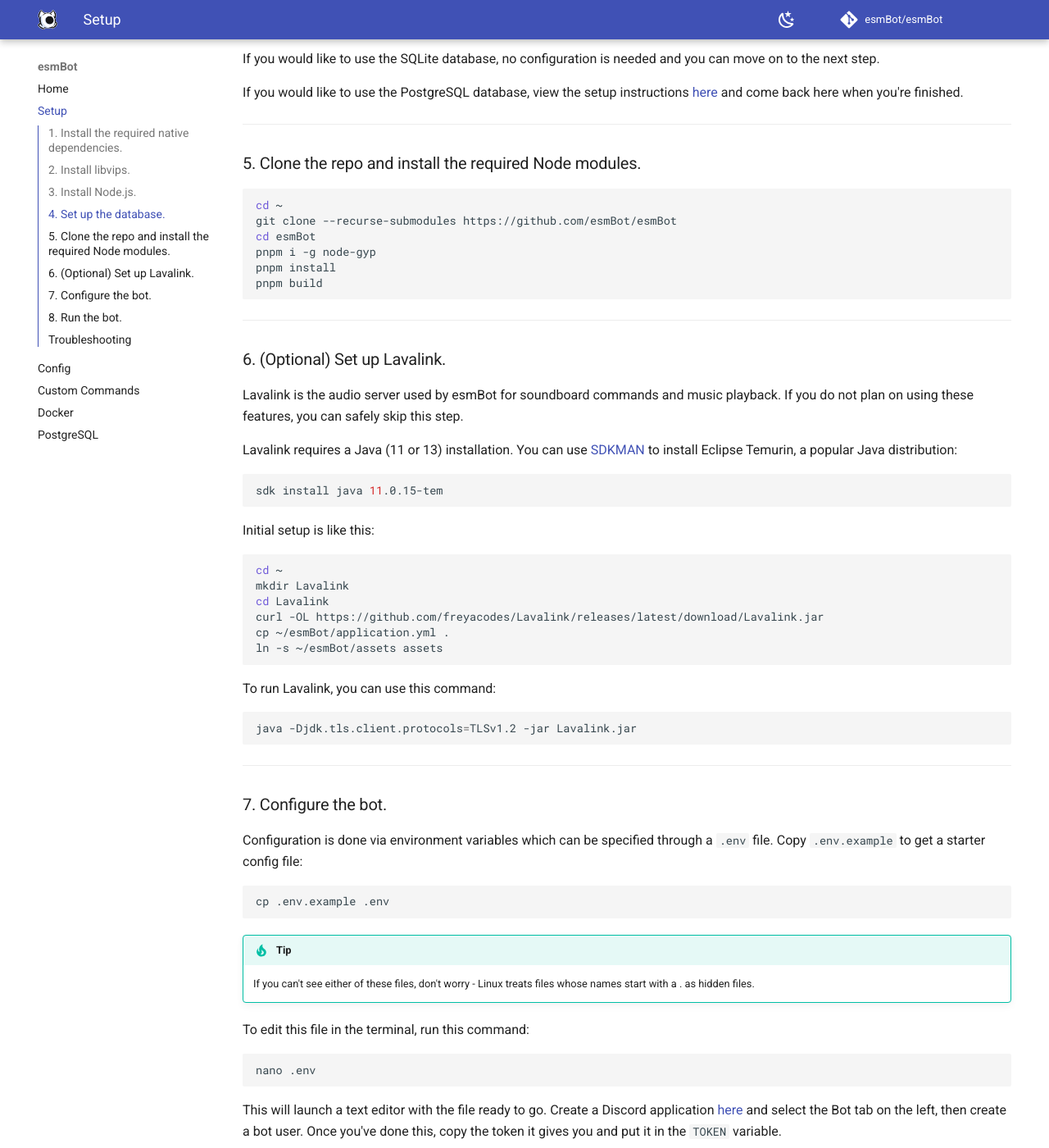
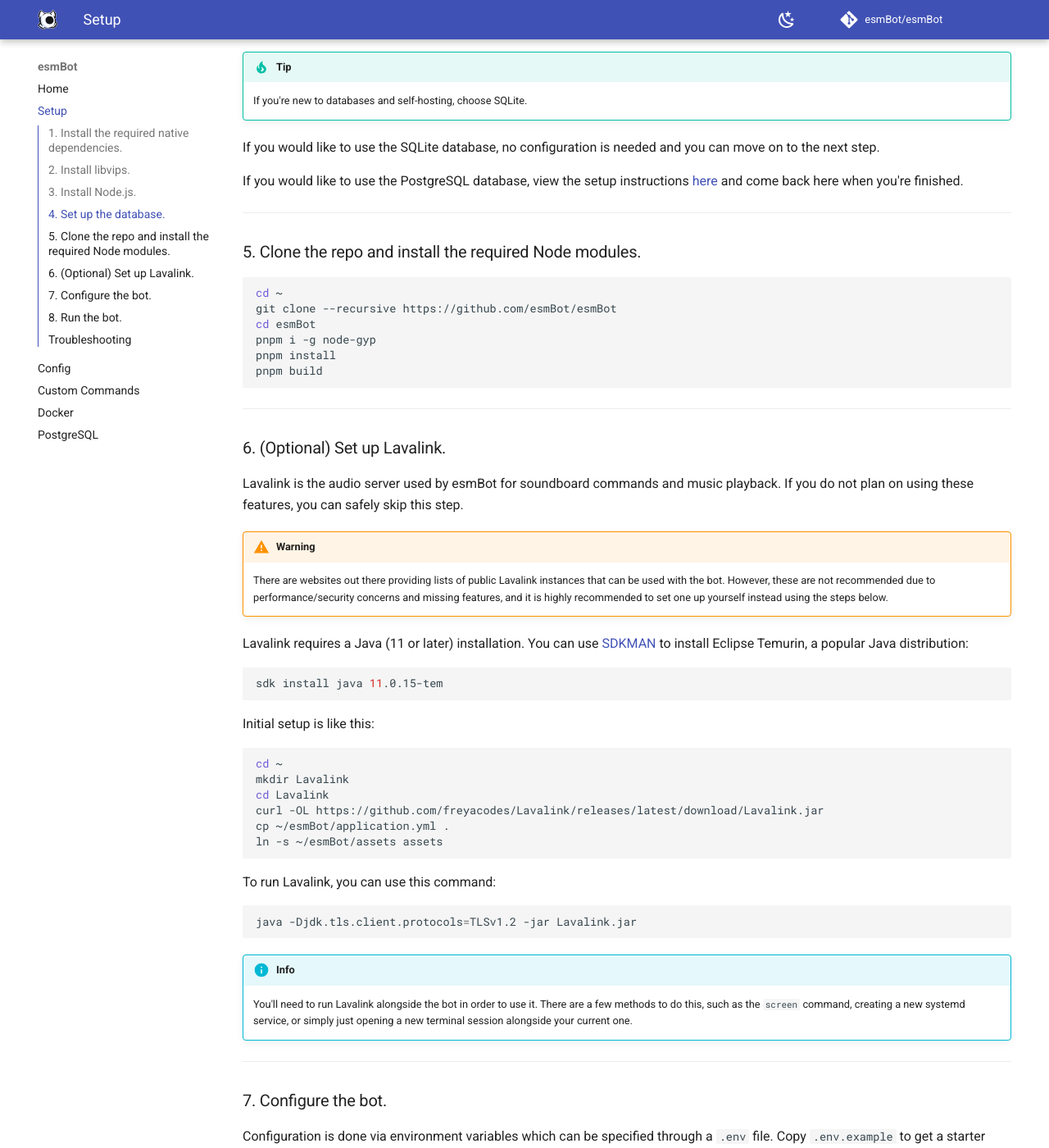
Before and after one commit to esmBot/esmBot, an MkDocs documentation site: the page built from docs/setup.md, in a window 1280 px wide and 1400 px high, scrolled down 2191 px. Shown: the whole window at 82% size. Built offline with MkDocs 1.6.1 and Material for MkDocs 9.7.7, drawn with Linux system fonts in a browser that asks for light colours; comment, search, counter and statistics services are not loaded; some of the changed text lies outside the part shown.

Commit message:
Some updates to the setup docs

````diff
--- a/docs/setup.md
+++ b/docs/setup.md
@@ -108,6 +108,9 @@
 
 esmBot officially supports two database systems: SQLite and PostgreSQL. While SQLite is smaller and requires no initial setup, PostgreSQL has better performance (especially in large environments).
 
+!!! tip
+    If you're new to databases and self-hosting, choose SQLite.
+
 If you would like to use the SQLite database, no configuration is needed and you can move on to the next step.
 
 If you would like to use the PostgreSQL database, view the setup instructions [here](https://esmbot.github.io/esmBot/postgresql) and come back here when you're finished.
@@ -117,7 +120,7 @@
 ### 5. Clone the repo and install the required Node modules.
 ```sh
 cd ~
-git clone --recurse-submodules https://github.com/esmBot/esmBot
+git clone --recursive https://github.com/esmBot/esmBot
 cd esmBot
 pnpm i -g node-gyp
 pnpm install
@@ -130,7 +133,10 @@
 
 Lavalink is the audio server used by esmBot for soundboard commands and music playback. If you do not plan on using these features, you can safely skip this step.
 
-Lavalink requires a Java (11 or 13) installation. You can use [SDKMAN](https://sdkman.io) to install Eclipse Temurin, a popular Java distribution:
+!!! warning
+    There are websites out there providing lists of public Lavalink instances that can be used with the bot. However, these are not recommended due to performance/security concerns and missing features, and it is highly recommended to set one up yourself instead using the steps below.
+
+Lavalink requires a Java (11 or later) installation. You can use [SDKMAN](https://sdkman.io) to install Eclipse Temurin, a popular Java distribution:
 ```sh
 sdk install java 11.0.15-tem
 ```
@@ -148,6 +154,9 @@
 ```sh
 java -Djdk.tls.client.protocols=TLSv1.2 -jar Lavalink.jar
 ```
+
+!!! info
+    You'll need to run Lavalink alongside the bot in order to use it. There are a few methods to do this, such as the `screen` command, creating a new systemd service, or simply just opening a new terminal session alongside your current one.
 
 ***
 
@@ -209,7 +218,7 @@
 ??? faq "Error: Cannot find module './build/Release/image.node'"
     The native image functions haven't been built. Run `pnpm run build` to build them.
 
-??? faq "pnpm fails with error 'ELIFECYCLE  Command failed.'"
+??? faq "`pnpm install` or `pnpm build` fails with error 'ELIFECYCLE  Command failed.'"
     You seem to be missing node-gyp. This can be fixed by running:
     ```sh
     pnpm i -g node-gyp
````
Also changed, not shown: other parts of docs/setup.md (+3 -6 lines).
